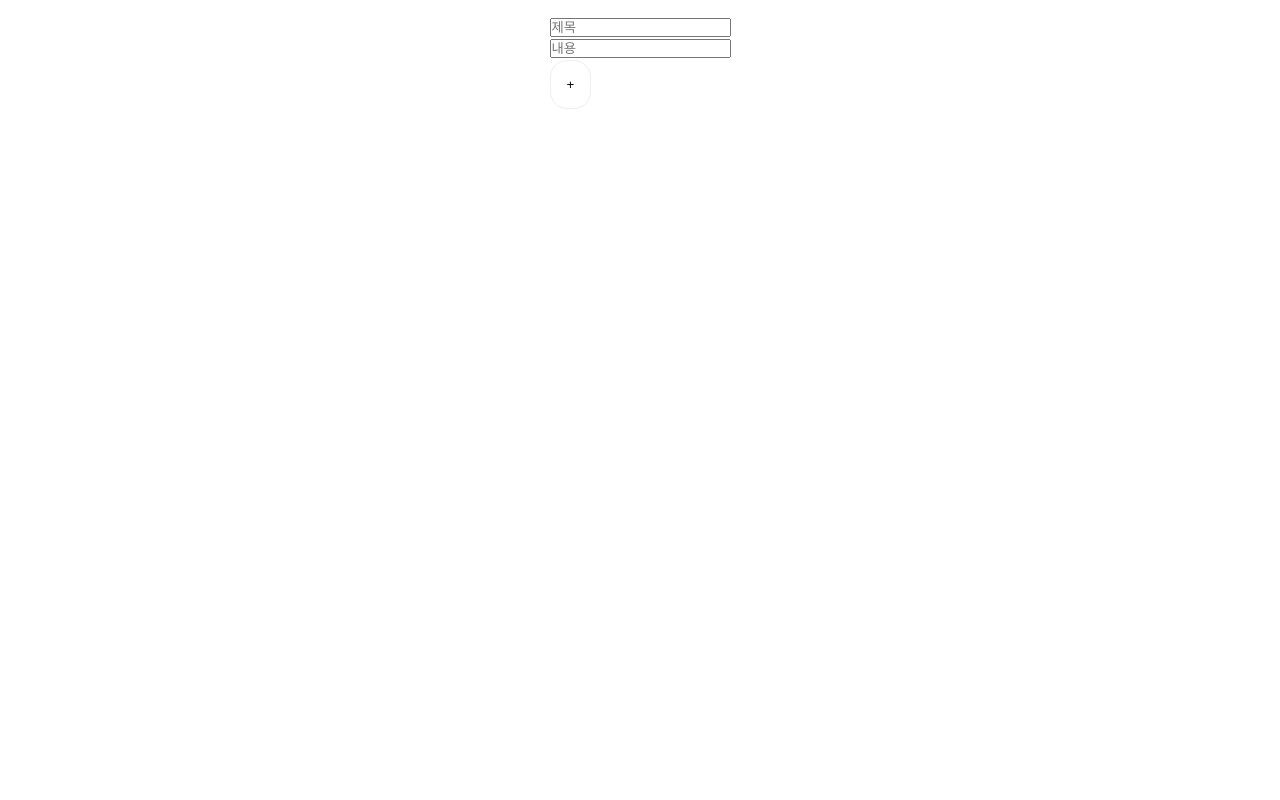
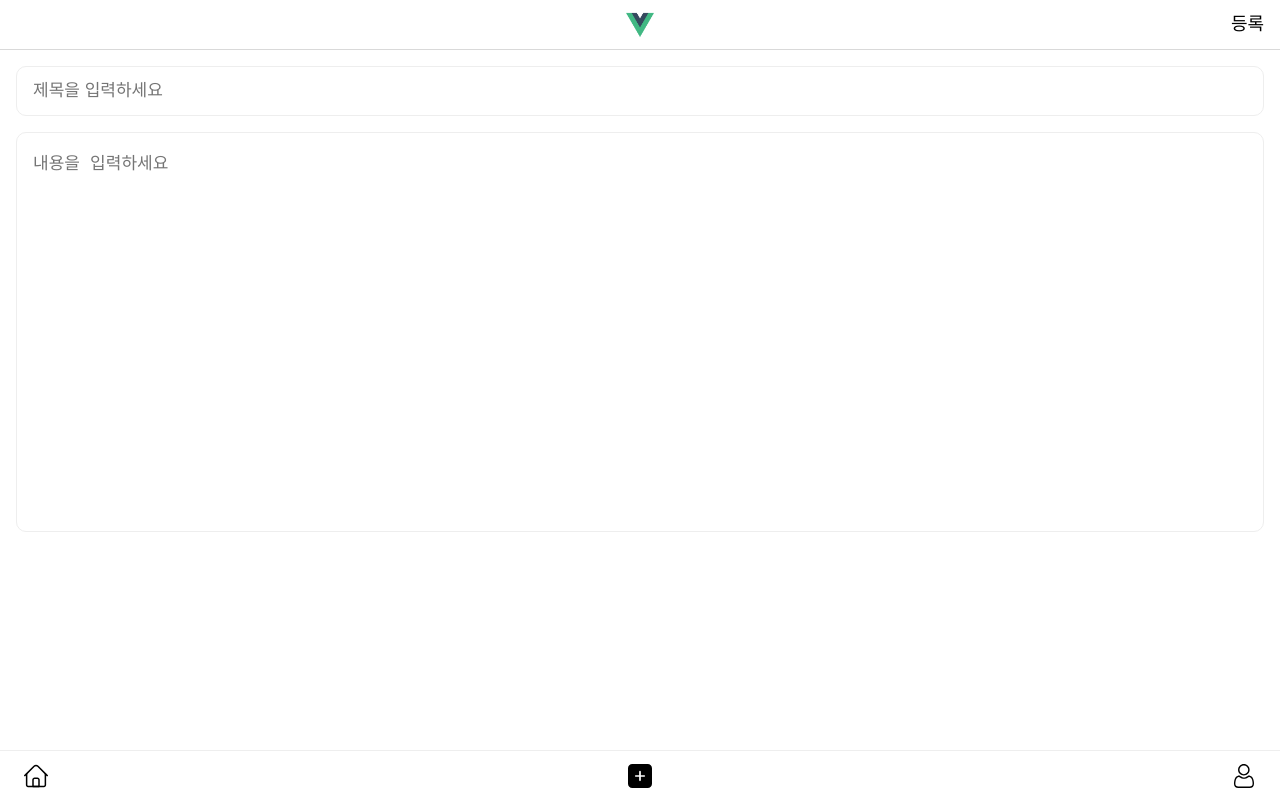
Before and after one commit to bdabin/yeonstargram-spa, a Vue app: page /board/write in a window 1280 px wide. Built offline with nearby package versions, Linux system fonts and the light colour scheme.

Commit message:
글 작성페이지 리뉴얼

```diff
--- a/src/components/common/Icon.vue
+++ b/src/components/common/Icon.vue
@@ -48,6 +48,7 @@ export default {
         home: require('@/assets/icons/home.svg'),
         home2: require('@/assets/icons/home2.svg'),
         plus: require('@/assets/icons/plus.svg'),
+        plus2: require('@/assets/icons/plus2.svg'),
         user: require('@/assets/icons/user.svg'),
         user2: require('@/assets/icons/user2.svg')
       }
--- a/src/components/container/board/BoardListContainer.vue
+++ b/src/components/container/board/BoardListContainer.vue
@@ -43,12 +43,11 @@ export default {
   methods: {
     async loadData() {
       const response = await axios.get('/api/board')
-      console.log(response)
       this.posts = response.data.sort((a, b) => {
         if (a.id > b.id) {
+          return -1
+        } else if (a.id < b.id) {
           return 1
-        } else if (a.id < b.id) {
-          return -1
         } else {
           return 0
         }
--- a/src/components/container/board/WriteContainer.vue
+++ b/src/components/container/board/WriteContainer.vue
@@ -1,14 +1,34 @@
 <template>
-  <WriteBox :board="board" @boardwrite="boardwrite" />
+  <div>
+    <NavigationBar @rightBtn="checkUpdateMode">
+      <template #centerTitle>
+        <Icon name="logo" />
+      </template>
+      <template #rightBtn>
+        <Span type="title1">등록</Span>
+      </template>
+    </NavigationBar>
+    <WriteBox :board="board" />
+    <TabBar />
+  </div>
 </template>
 
 <script>
 import axios from 'axios'
-import WriteBox from '@/components/presentational/organisms/board/WriteBox'
+import WriteBox from '@/components/presentational/organisms/board/WriteBox/index.vue'
+import NavigationBar from '@/components/presentational/organisms/NavigationBar/index.vue'
+import TabBar from '@/components/presentational/organisms/TabBar/index.vue'
+import Icon from '@/components/common/Icon'
+import Span from '@/components/presentational/atoms/Span'
+
 export default {
   name: 'WriteContainer',
   components: {
-    WriteBox
+    WriteBox,
+    NavigationBar,
+    TabBar,
+    Icon,
+    Span
   },
   data() {
     return {
@@ -23,21 +43,24 @@ export default {
     this.routeIdCheck()
   },
   methods: {
-    routeIdCheck() {
+    async routeIdCheck() {
       if (this.id) {
-        axios.get(`/api/board/write/${this.id}`).then(res => {
-          console.log(res.data)
+        await axios.get(`/api/board/write/${this.id}`).then(res => {
           this.board.title = res.data.title
           this.board.description = res.data.description
         })
-        console.log('aaaaa')
-      } else {
-        console.log('error')
       }
     },
-
-    async boardwrite() {
-      if (!this.id) {
+    checkUpdateMode() {
+      // 수정모드인지 확인
+      if (this.id) {
+        this.boardUpdate()
+      } else {
+        this.boardWrite()
+      }
+    },
+    async boardWrite() {
+      // 글쓰기
       const response = await axios.post('/api/board/write', {
         ...this.board,
         writer: this.$store.state.user.id
@@ -48,7 +71,9 @@ export default {
       } else {
         alert('작성할 수 없는 내용입니다.')
       }
-      } else {
+    },
+    async boardUpdate() {
+      // 글 수정
       const response = await axios.post(`/api/board/write/${this.id}`, {
         ...this.board,
         writer: this.$store.state.user.id
@@ -56,7 +81,8 @@ export default {
 
       if (response.status === 200) {
         this.$router.push('/board')
-        }
+      } else {
+        alert('수정할 수 없습니다.')
       }
     }
   }
--- a/src/components/presentational/organisms/NavigationBar/index.vue
+++ b/src/components/presentational/organisms/NavigationBar/index.vue
@@ -1,13 +1,13 @@
 <template>
   <Box class="nav-bar">
-    <Box class="nav-content" padding="0 16px" vertical="center">
+    <Box class="nav-content" padding="0 16px" vertical="center" wrap>
       <Button @click="$emit('leftBtn')">
         <Box>
           <slot name="leftBtn"></slot>
         </Box>
       </Button>
 
-      <Box class="centerTitle">
+      <Box class="center-title">
         <slot name="centerTitle"></slot>
       </Box>
 
@@ -52,6 +52,12 @@ export default {
     left: 0;
     z-index: 2;
     background-color: #fff;
+    .center-title {
+      position: absolute;
+      left: 50%;
+      top: 50%;
+      transform: translate(-50%, -50%);
+    }
   }
   img {
     width: 24px;
--- a/src/components/presentational/organisms/TabBar/index.vue
+++ b/src/components/presentational/organisms/TabBar/index.vue
@@ -11,6 +11,10 @@ import Icon from '@/components/common/Icon'
 import Box from '@/components/presentational/molecules/Box'
 
 export default {
+  components: {
+    Icon,
+    Box
+  },
   props: {
     menuItems: {
       type: Array,
@@ -23,7 +27,7 @@ export default {
             }
           },
           {
-            icon: 'plus',
+            icon: this.$route.path === '/board/write' ? 'plus2' : 'plus',
             action: () => {
               this.$router.push('/board/write')
             }
@@ -38,10 +42,6 @@ export default {
         ]
       }
     }
-  },
-  components: {
-    Icon,
-    Box
   }
 }
 </script>
--- a/src/components/presentational/organisms/board/WriteBox.vue
+++ /dev/null
@@ -1,50 +0,0 @@
-<template>
-  <Box direction="column" horizontal="center" padding="16px" vertical="center">
-    <form @submit.prevent>
-      <table>
-        <tr>
-          <td>
-            <input type="text" placeholder="제목" v-model="board.title" />
-          </td>
-        </tr>
-        <tr>
-          <td>
-            <input type="text" placeholder="내용" v-model="board.description" />
-          </td>
-        </tr>
-        <tr>
-          <td colspan="2">
-            <Button @click="$emit('boardwrite')">
-              <RoundBox>+</RoundBox>
-            </Button>
-          </td>
-        </tr>
-      </table>
-    </form>
-  </Box>
-</template>
-
-<script>
-// import Span from '@/components/presentational/atoms/Span'
-import Button from '@/components/presentational/atoms/Button'
-import RoundBox from '@/components/presentational/molecules/RoundBox'
-import Box from '@/components/presentational/molecules/Box'
-export default {
-  components: {
-    Box,
-    Button,
-    RoundBox
-  },
-  props: {
-    board: {
-      type: Object,
-      default() {
-        return {}
-      }
-    }
-  }
-}
-</script>
-
-<style>
-</style>
--- /dev/null
+++ b/src/components/presentational/organisms/board/WriteBox/index.vue
@@ -0,0 +1,57 @@
+<template>
+  <Box class="board-write" direction="column" horizontal="center" padding="16px" vertical="center">
+    <form @submit.prevent>
+      <Box padding="0 0 16px">
+        <input type="text" placeholder="제목을 입력하세요" v-model="board.title" />
+      </Box>
+      <Box>
+        <textarea v-model="board.description" placeholder="내용을 입력하세요"></textarea>
+      </Box>
+    </form>
+  </Box>
+</template>
+
+<script>
+import Box from '@/components/presentational/molecules/Box'
+export default {
+  components: {
+    Box
+  },
+  props: {
+    board: {
+      type: Object,
+      default() {
+        return {}
+      }
+    }
+  }
+}
+</script>
+
+<style lang="scss" scoped>
+.board-write {
+  form {
+    width: 100%;
+  }
+  .box {
+    width: 100%;
+  }
+  input {
+    width: 100%;
+    height: 50px;
+    border: 1px solid #eee;
+    padding: 0 16px;
+    border-radius: 10px;
+    font-size: 17px;
+  }
+  textarea {
+    width: 100%;
+    height: 400px;
+    border: 1px solid #eee;
+    padding: 16px;
+    border-radius: 10px;
+    font-size: 17px;
+    resize: none;
+  }
+}
+</style>
```
Also changed, not shown: src/assets/icons/plus2.svg (added). Lines whose indentation alone changed are shown as unchanged.
